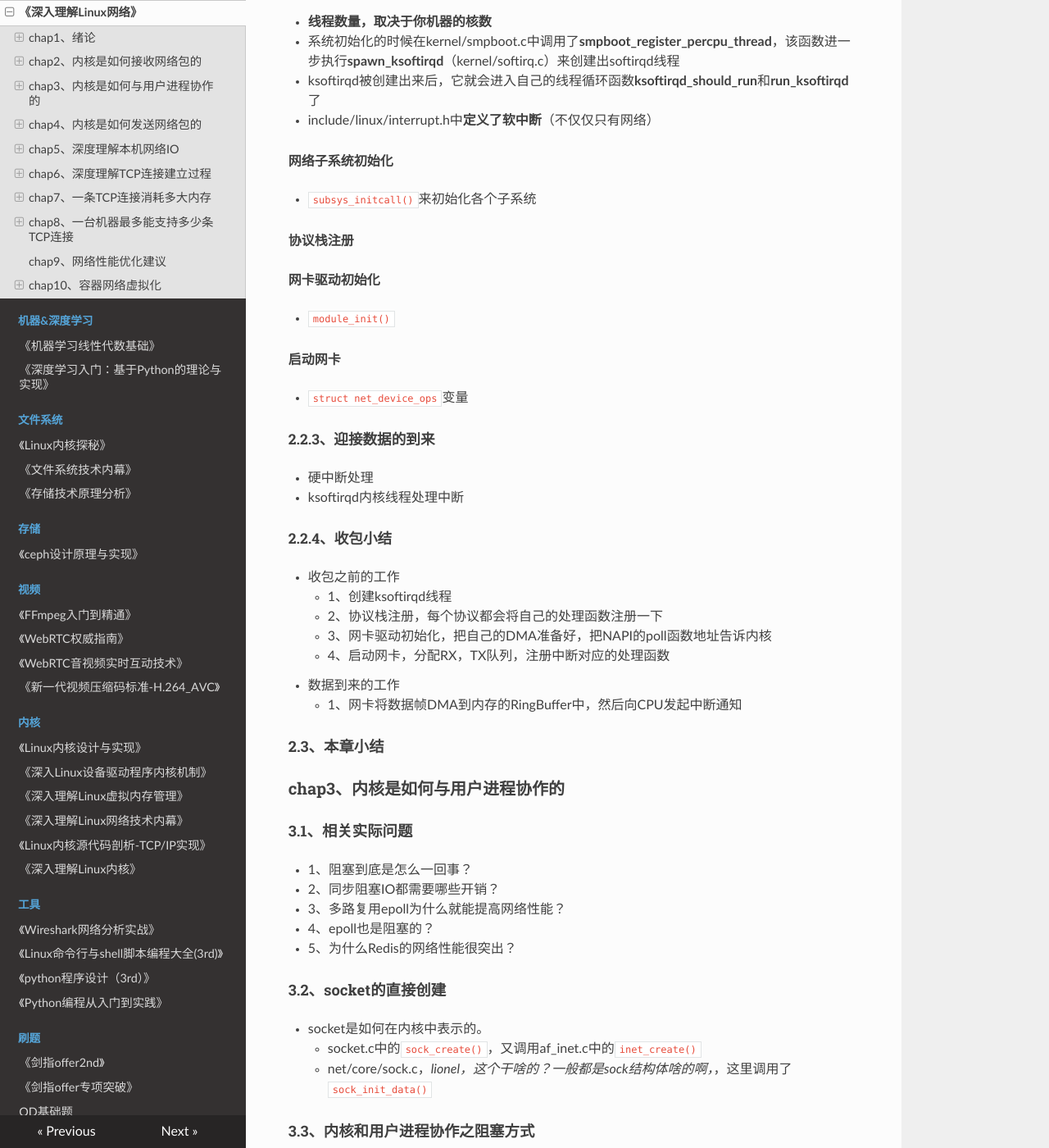
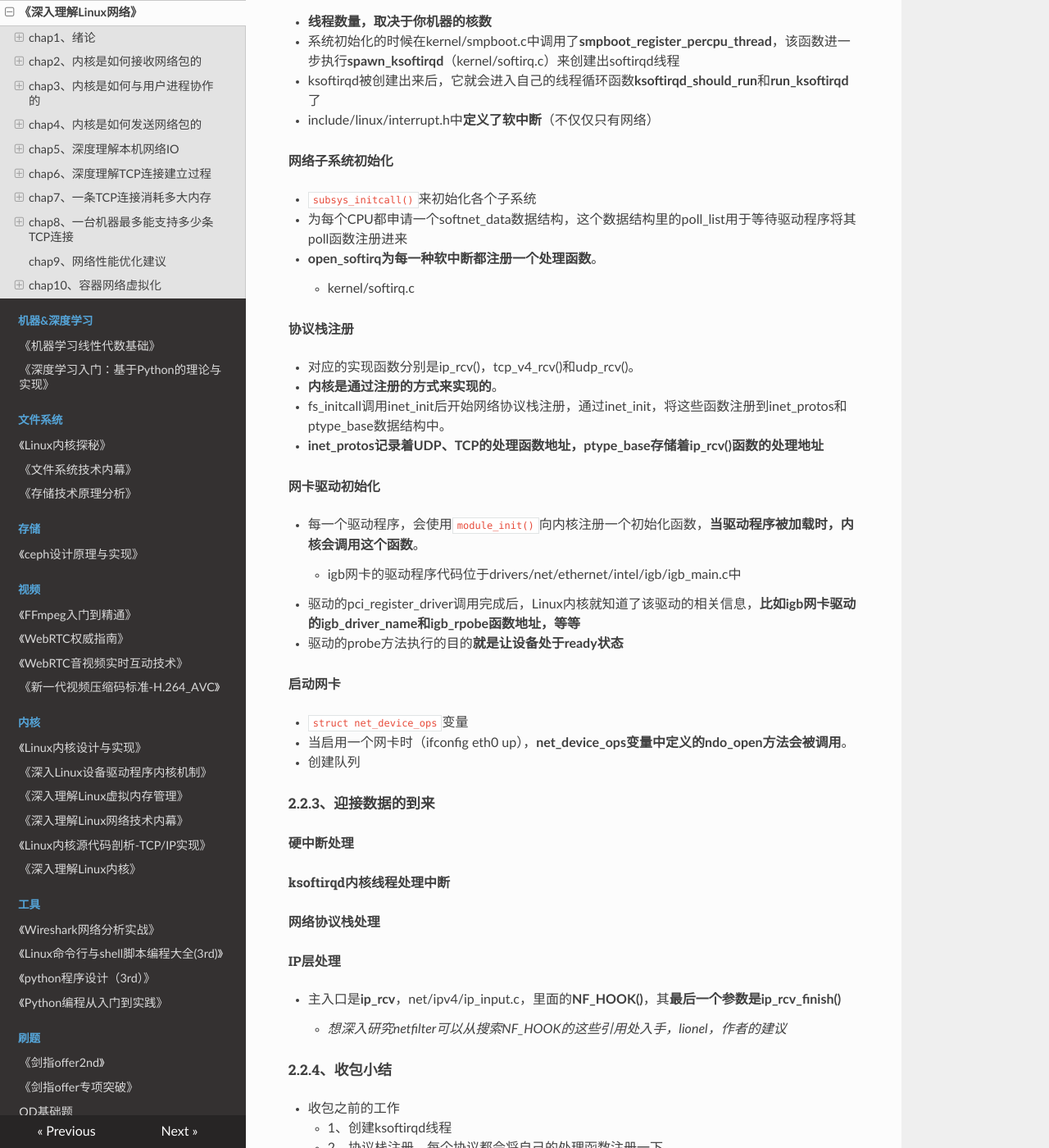
Before and after one commit to wolflion/booknotes, an MkDocs documentation site: the page built from docs/10network/深入理解Linux网络.md, in a window 1280 px wide and 1400 px high, scrolled down 1678 px. Shown: the whole window at 82% size. Built offline with MkDocs 1.6.1, drawn with Linux system fonts in a browser that asks for light colours; nearby versions of some CDN libraries; some of the changed text lies outside the part shown.

Commit message:
Update 深入理解Linux网络.md

```diff
--- a/docs/10network/深入理解Linux网络.md
+++ b/docs/10network/深入理解Linux网络.md
@@ -66,21 +66,42 @@
 ###### 网络子系统初始化
 
 + `subsys_initcall()`来初始化各个子系统
++ 为每个CPU都申请一个softnet_data数据结构，这个数据结构里的poll_list用于等待驱动程序将其poll函数注册进来
++ **open_softirq为每一种软中断都注册一个处理函数**。
+  + kernel/softirq.c
 
 ###### 协议栈注册
 
++ 对应的实现函数分别是ip_rcv()，tcp_v4_rcv()和udp_rcv()。
++ **内核是通过注册的方式来实现的**。
++ fs_initcall调用inet_init后开始网络协议栈注册，通过inet_init，将这些函数注册到inet_protos和ptype_base数据结构中。
++ **inet_protos记录着UDP、TCP的处理函数地址，ptype_base存储着ip_rcv()函数的处理地址**
+
 ###### 网卡驱动初始化
 
-+ `module_init()`
++ 每一个驱动程序，会使用`module_init()`向内核注册一个初始化函数，**当驱动程序被加载时，内核会调用这个函数**。
+  + igb网卡的驱动程序代码位于drivers/net/ethernet/intel/igb/igb_main.c中
++ 驱动的pci_register_driver调用完成后，Linux内核就知道了该驱动的相关信息，**比如igb网卡驱动的igb_driver_name和igb_rpobe函数地址，等等**
++ 驱动的probe方法执行的目的**就是让设备处于ready状态**
 
 ###### 启动网卡
 
 + `struct net_device_ops`变量
++ 当启用一个网卡时（ifconfig eth0 up），**net_device_ops变量中定义的ndo_open方法会被调用**。
++ 创建队列
 
 ##### 2.2.3、迎接数据的到来
 
-+ 硬中断处理
-+ ksoftirqd内核线程处理中断
+###### 硬中断处理
+
+###### ksoftirqd内核线程处理中断
+
+###### 网络协议栈处理
+
+###### IP层处理
+
++ 主入口是**ip_rcv**，net/ipv4/ip_input.c，里面的**NF_HOOK()**，其**最后一个参数是ip_rcv_finish()**
+  + *想深入研究netfilter可以从搜索NF_HOOK的这些引用处入手，lionel，作者的建议*
 
 ##### 2.2.4、收包小结
 
@@ -109,6 +130,7 @@
 + socket是如何在内核中表示的。
   + socket.c中的`sock_create()`，又调用af_inet.c中的`inet_create()`
   + net/core/sock.c，*lionel，这个干啥的？一般都是sock结构体啥的啊，*，这里调用了`sock_init_data()`
++ **当软中断上收到数据包时会通过调用sk_data_ready函数指针（实际被设置成了sock_def_readable()）来唤醒在sock上等待的进程**。
 
 #### 3.3、内核和用户进程协作之阻塞方式
 
```
